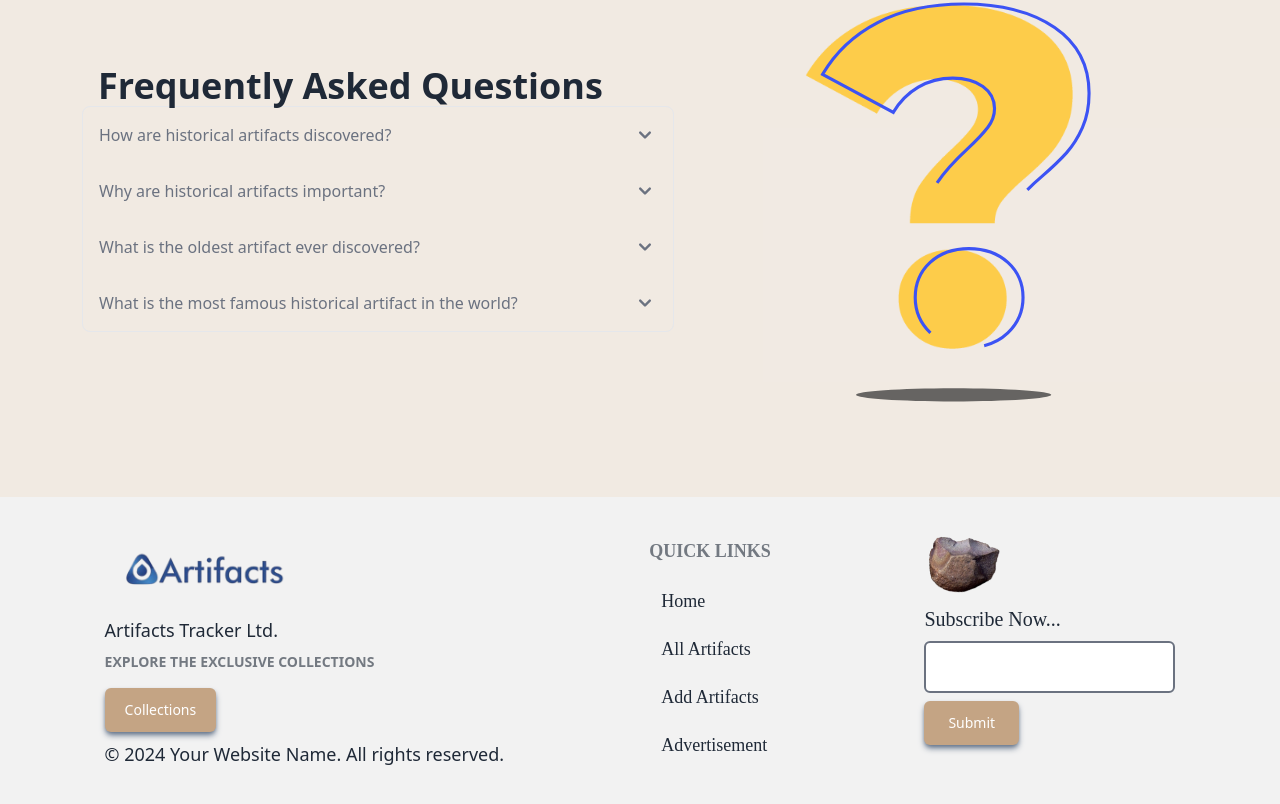
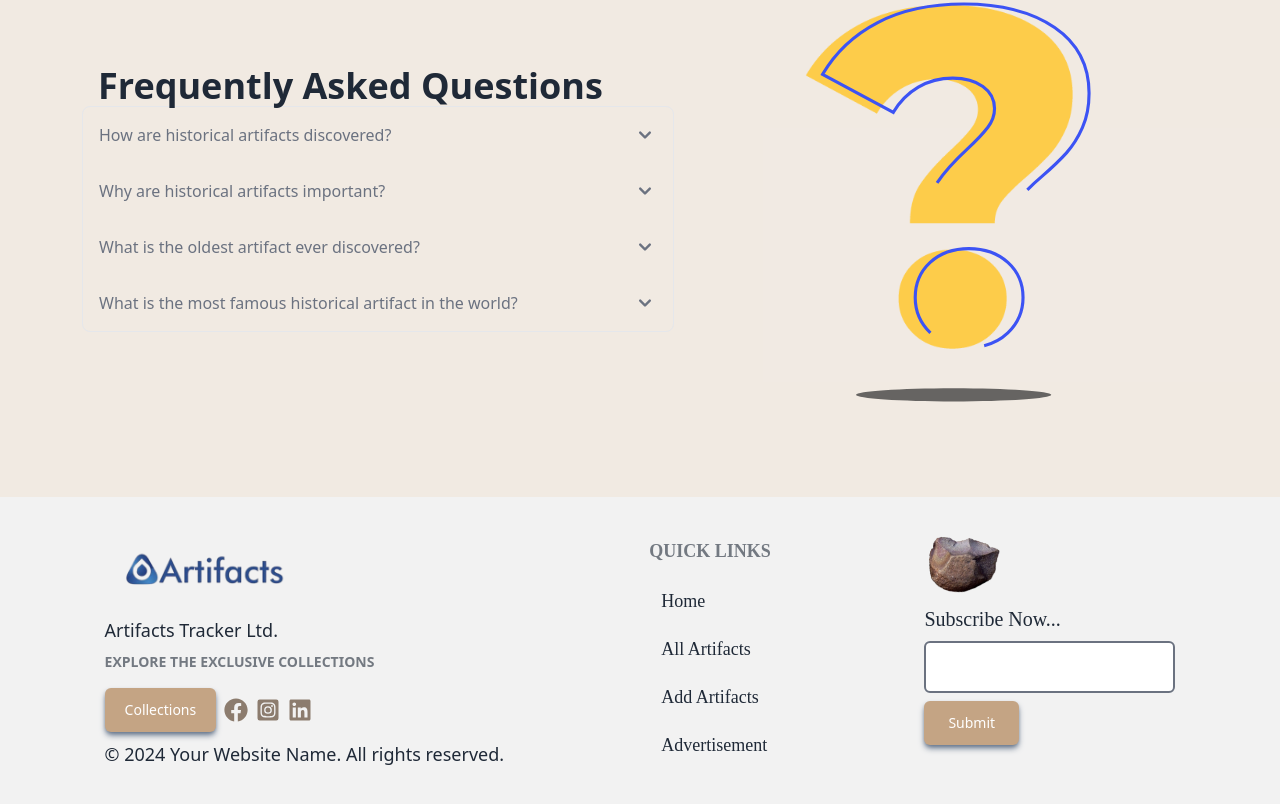
Before and after one commit to SakibHasan7439/historical-artifact-showcasing-platform, a React (Vite) app: page / in a window 1280 px wide. Shown: the part 2159-2963 px from the top of the page. Built offline with nearby package versions, Linux system fonts and the light colour scheme; no server answers.

Commit message:
footer social added

```diff
--- a/src/Components/Footer.jsx
+++ b/src/Components/Footer.jsx
@@ -1,6 +1,9 @@
 import { Link } from "react-router-dom";
 import logo from "../assets/artifacts_logo.png"
 import spinningRock from "../assets/footerRock.png"
+import { FaFacebook } from "react-icons/fa";
+import { FaInstagramSquare } from "react-icons/fa";
+import { FaLinkedin } from "react-icons/fa";
 
 const Footer = () => {
   return (
@@ -11,7 +14,12 @@ const Footer = () => {
           Artifacts Tracker Ltd.
         </p>
         <h6 className="footer-title">Explore The Exclusive Collections</h6>
-          <Link to={"/all-artifacts"} className="px-5 py-3 text-white transition hover:-translate-y-2 hover:bg-[#917b64] duration-200 rounded-md bg-[#C4A484] shadow-md shadow-slate-500">Collections</Link>
+          <div className="flex items-center gap-2">
+            <Link to={"/all-artifacts"} className="px-5 py-3 text-white transition hover:-translate-y-2 hover:bg-[#917b64] duration-200 rounded-md bg-[#C4A484] shadow-md shadow-slate-500">Collections</Link>
+            <FaFacebook className="text-2xl text-[#8c7c6e] cursor-pointer"></FaFacebook>
+            <FaInstagramSquare className="text-2xl text-[#8c7c6e] cursor-pointer"></FaInstagramSquare>
+            <FaLinkedin className="text-2xl text-[#8c7c6e] cursor-pointer"></FaLinkedin>
+          </div>
           <p className="text-lg">&copy; 2024 Your Website Name. All rights reserved.</p>
       </aside>
       <nav className="font-playfair text-lg">
```
